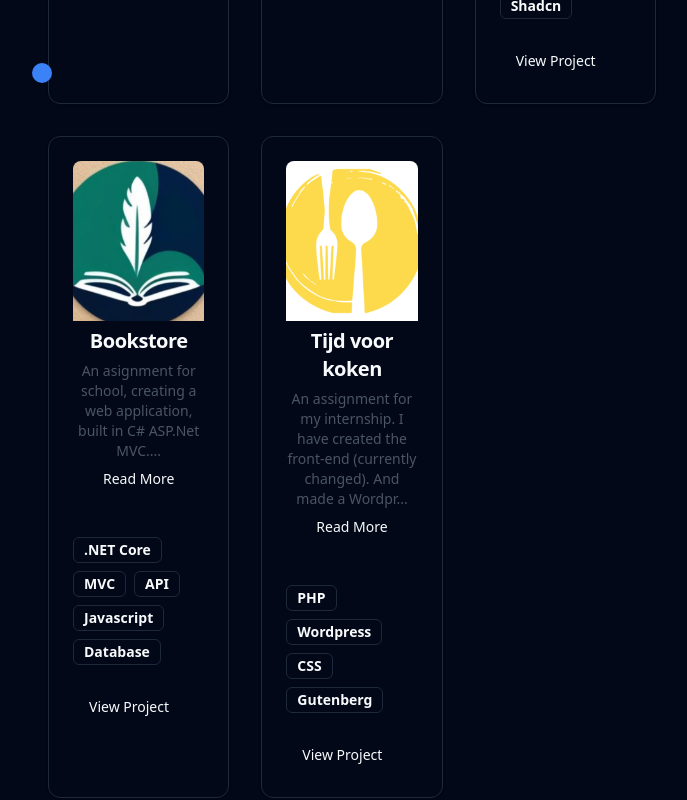
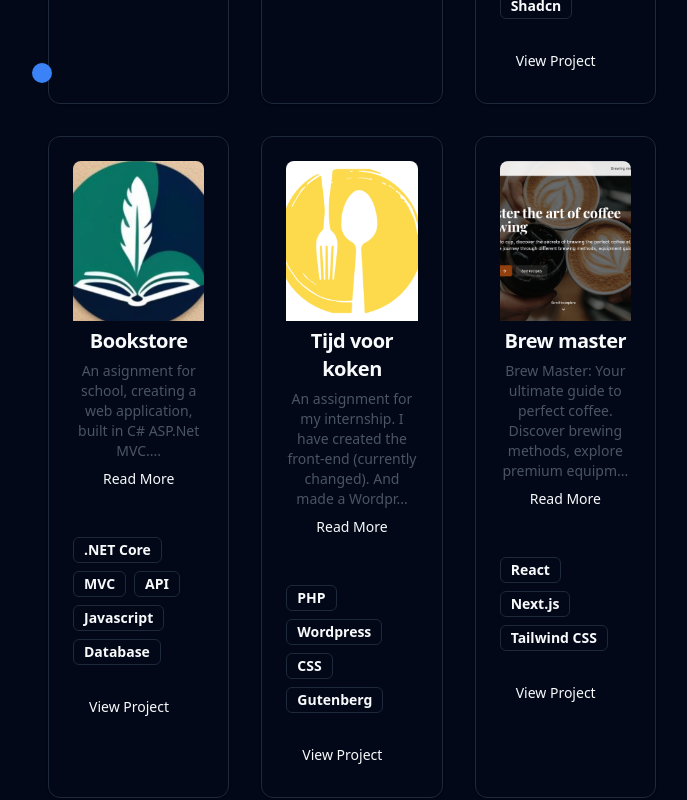
Before and after one commit to StefanV3T/PortfolioStefan, a React (Vite) app: page /projects in a window 1280 px wide. Shown: the part 820-1620 px from the top of the page, without its empty margins (288-975 px from the left). Built offline with nearby package versions, Linux system fonts and the light colour scheme.

Commit message:
Add Brew Master project and Grufix co-owner details to homepage

```diff
--- a/src/Data/ProjectData.ts
+++ b/src/Data/ProjectData.ts
@@ -44,6 +44,14 @@ const projectData = [
         link: `https://tijdvoorkoken.nl/`,
         imageUrl: '/img/projects/tijdvoorkoken.png',
         tags: ["PHP", "Wordpress", "CSS", "Gutenberg"]
+    },
+    {
+        id: 6,
+        title: 'Brew master',
+        description: `Brew Master: Your ultimate guide to perfect coffee. Discover brewing methods, explore premium equipment, try delicious recipes, and stay inspired with our blog.,`,
+        link: `https://brew-master-peach.vercel.app/`,
+        imageUrl: '/img/projects/brewmaster.png',
+        tags: ["React", "Next.js", "Tailwind CSS"]
     }
 ]
 
--- a/src/components/HomePage.tsx
+++ b/src/components/HomePage.tsx
@@ -154,6 +154,16 @@ const HomePage = () => {
 
                 <TabsContent value="work">
                     <Card>
+                        <CardHeader className="flex items-center gap-4">
+                            <a href="https://www.grufix.nl/" target="_blank">
+                                <img src="/img/Grufix_svg.png" alt="Grufix" className="w-16 h-16 rounded-md m-auto" />
+                                <div>
+                                    <CardDescription>Jan 2025 - present</CardDescription>
+                                    <CardTitle>Grufix</CardTitle>
+                                    <CardDescription>Co-owner</CardDescription>
+                                </div>
+                            </a>
+                        </CardHeader>
                         <CardHeader className="flex items-center gap-4">
                             <Sheet>
                                 <SheetTrigger className="flex flex-col items-center gap-4 justify-center">
```
Also changed, not shown: public/img/Grufix_svg.png (added), public/img/projects/brewmaster.png (added).
